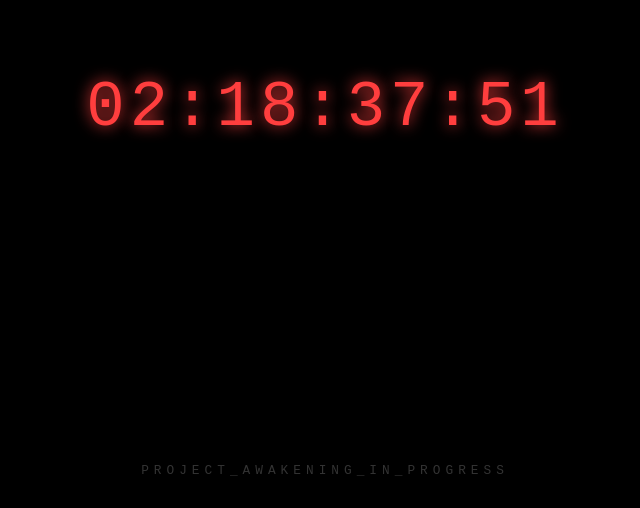
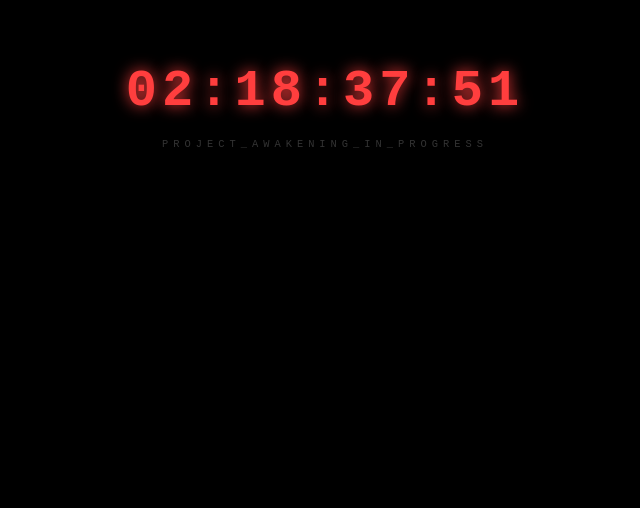
Before and after one commit to BomdLo/Uncoded, a plain HTML site: page index.html in a window 1280 px wide. Shown: the part 292-800 px from the top of the page, without its empty margins (315-955 px from the left). Drawn offline with Linux system fonts and the light colour scheme.

Commit message:
Update index.html

```diff
--- a/index.html
+++ b/index.html
@@ -5,30 +5,82 @@
     <meta name="viewport" content="width=device-width, initial-scale=1.0">
     <title>Uncoded</title>
     <style>
-        body { background: #000; color: #fff; display: flex; justify-content: center; align-items: center; height: 100vh; margin: 0; font-family: monospace; }
-        #timer { font-size: clamp(2rem, 8vw, 4rem); color: #ff3e3e; text-shadow: 0 0 15px #ff3e3e; letter-spacing: 5px; }
-        .hint { position: absolute; bottom: 30px; color: #333; letter-spacing: 5px; font-size: 0.8rem; }
+        :root {
+            --bg-color: #000000;
+            --accent-color: #ff3e3e;
+        }
+
+        body, html {
+            margin: 0;
+            padding: 0;
+            width: 100%;
+            height: 100%;
+            background-color: var(--bg-color);
+            color: #ffffff;
+            font-family: monospace;
+            display: flex;
+            justify-content: center;
+            align-items: center;
+            overflow: hidden;
+        }
+
+        /* 這裡的佈局邏輯與第二版完全一致，確保切換時位置不動 */
+        #countdown-container {
+            position: absolute;
+            top: 50%;
+            left: 50%;
+            transform: translate(-50%, -50%);
+            text-align: center;
+            width: 100%;
+        }
+
+        #timer {
+            font-size: clamp(2rem, 8vw, 4rem);
+            font-weight: 700;
+            letter-spacing: 5px;
+            color: var(--accent-color);
+            text-shadow: 0 0 15px var(--accent-color);
+            margin: 0;
+            line-height: 1;
+        }
+
+        .hint {
+            color: #333;
+            letter-spacing: 5px;
+            font-size: 0.8rem;
+            text-transform: uppercase;
+            margin-top: 20px; /* 與第二版的間距對齊 */
+        }
     </style>
 </head>
 <body>
-    <div id="timer">07:00:00:00</div>
-    <div class="hint">PROJECT_AWAKENING_IN_PROGRESS</div>
+
+    <div id="countdown-container">
+        <div id="timer">00:00:00:00</div>
+        <div class="hint">PROJECT_AWAKENING_IN_PROGRESS</div>
+    </div>
 
     <script>
+        // 目標時間：2026年2月15日 晚上8點
         const targetDate = new Date("2026-02-15T20:00:00").getTime();
+
         function update() {
             const now = new Date().getTime();
             const diff = targetDate - now;
+
             if (diff <= 0) {
                 document.getElementById('timer').innerText = "00:00:00:00";
                 return;
             }
+
             const d = Math.floor(diff / (1000 * 60 * 60 * 24)).toString().padStart(2, '0');
             const h = Math.floor((diff % (1000 * 60 * 60 * 24)) / (1000 * 60 * 60)).toString().padStart(2, '0');
             const m = Math.floor((diff % (1000 * 60 * 60)) / (1000 * 60)).toString().padStart(2, '0');
             const s = Math.floor((diff % (1000 * 60)) / 1000).toString().padStart(2, '0');
+
             document.getElementById('timer').innerText = `${d}:${h}:${m}:${s}`;
         }
+
         setInterval(update, 1000);
         update();
     </script>
```
